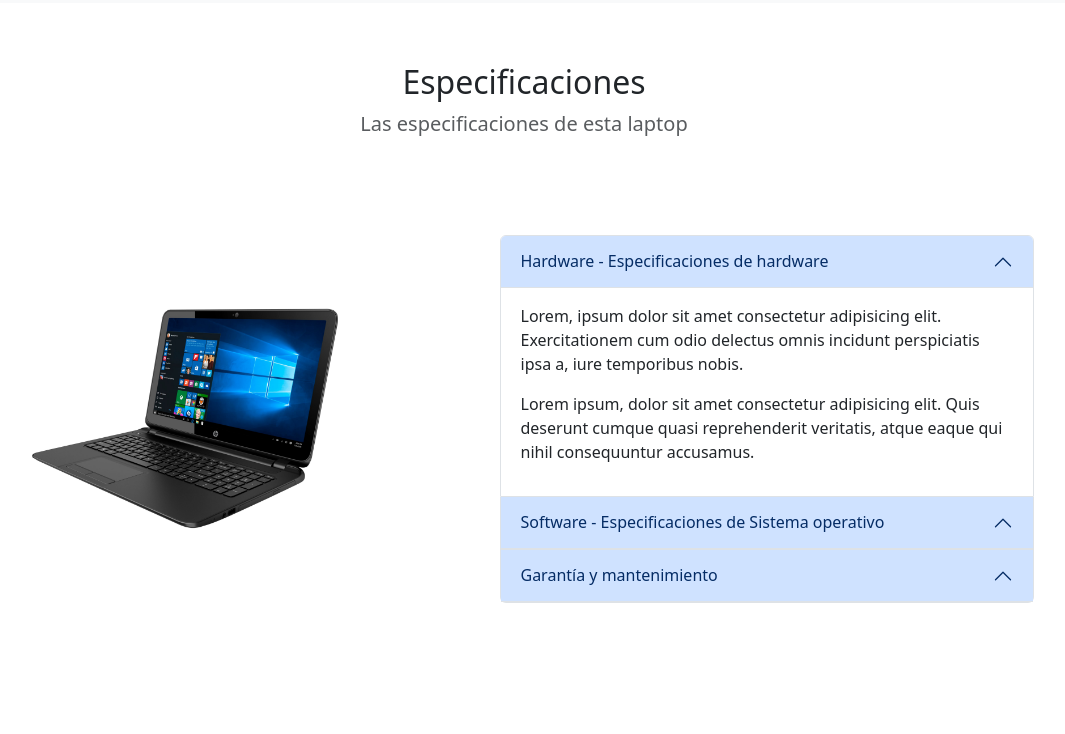
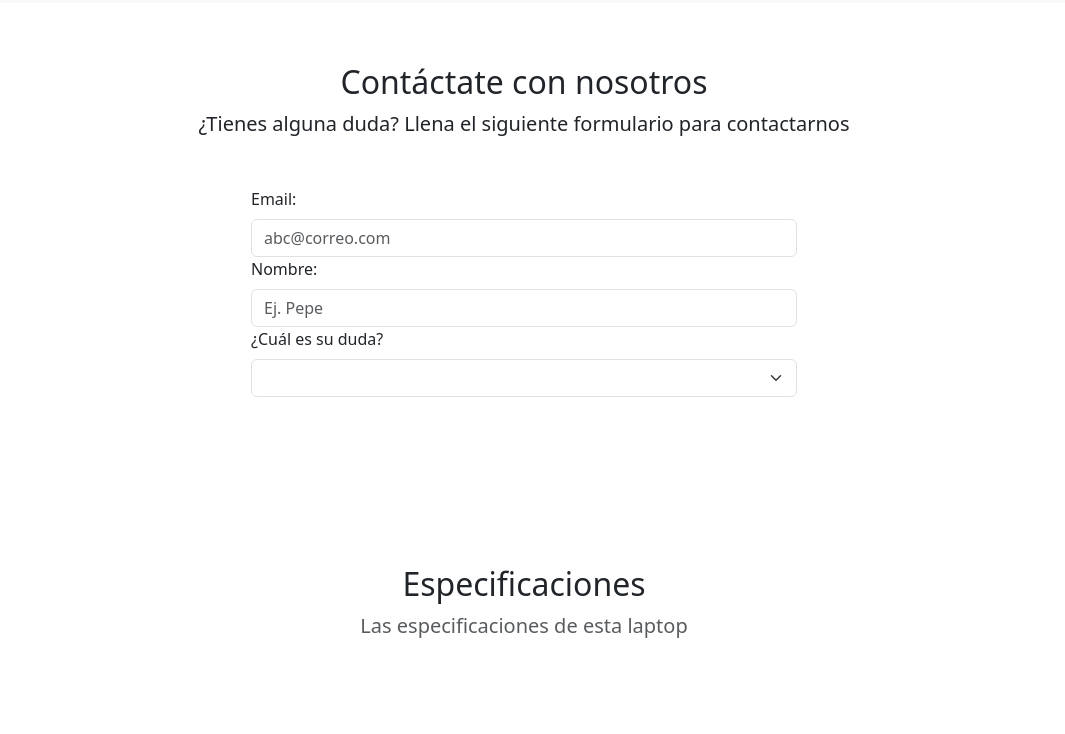
Before and after one commit to WinTux/Clases-Bootstrap, a plain HTML site: page Resources/completa.html in a window 1280 px wide. Shown: the part 2721-3455 px from the top of the page, without its empty margins (116-1181 px from the left). Before the commit the page ends 3432 px from the top, so only its background shows below. Drawn offline with nearby package versions, Linux system fonts and the light colour scheme.

Commit message:
formularios

```diff
--- a/Resources/completa.html
+++ b/Resources/completa.html
@@ -193,7 +193,28 @@
             </div>
         </div>
     </section>
+    <section id="contacto">
+        <div class="container-lg">
+            <div class="text-center">
+                <h2>Contáctate con nosotros</h2>
+                <p class="lead">¿Tienes alguna duda? Llena el siguiente formulario para contactarnos</p>
+            </div>
+            <div class="row justify-content-center my-5">
+                <div class="col-lg-6">
+                    <form action="#">
+                        <label for="correo" class="form-label">Email:</label>
+                        <input type="email" class="form-control" id="correo" placeholder="abc@correo.com">
+                        <label for="nombre" class="form-label">Nombre:</label>
+                        <input type="text" id="nombre" class="form-control" placeholder="Ej. Pepe">
+                        <label for="asunto" class="form-label">¿Cuál es su duda?</label>
+                        <select name="as" id="asunto" class="form-select">
 
+                        </select>
+                    </form>
+                </div>
+            </div>
+        </div>
+    </section>
     <section id="acerca">
         <div class="container-md">
             <div class="text-center">
```
